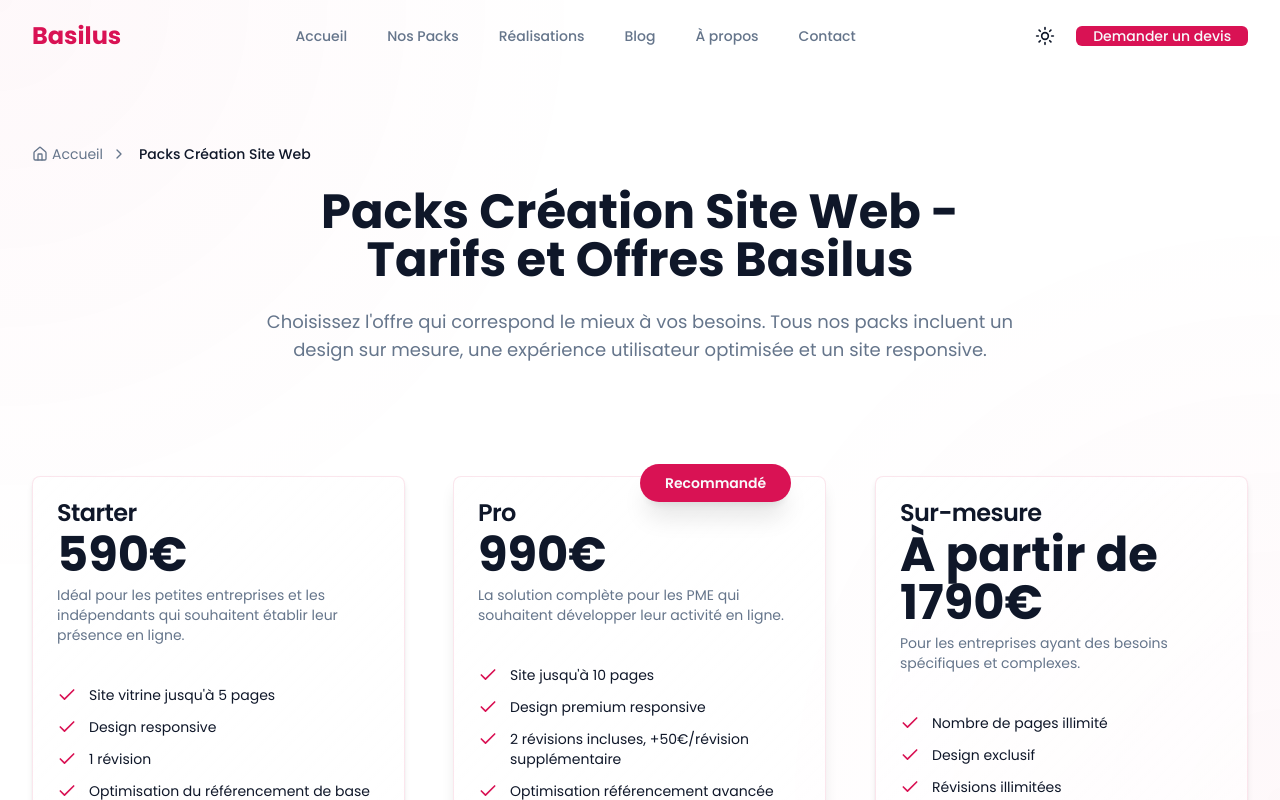
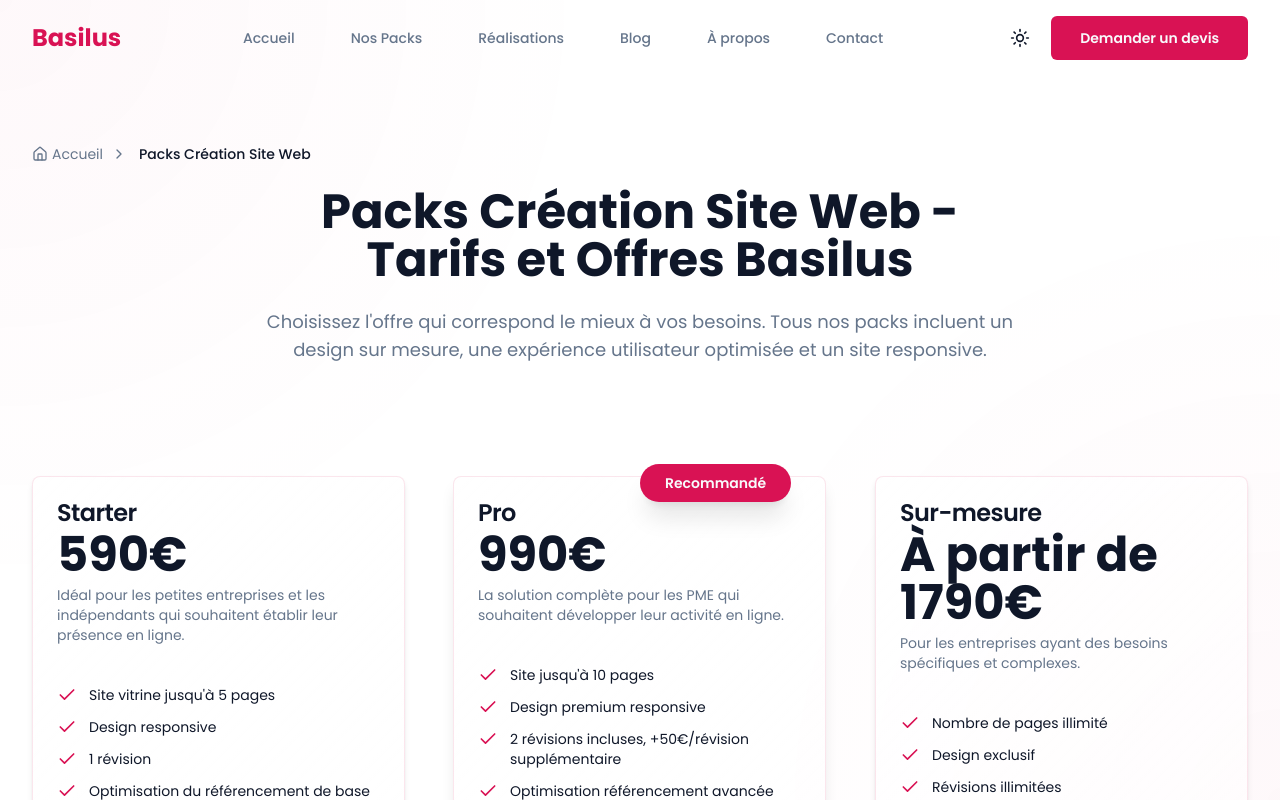
Before and after one commit to xertyde/basilus, a Next.js app: page /packs in a window 1280 px wide. Shown: the top 800 px of the page. Built offline with nearby package versions, Linux system fonts and the light colour scheme.

Commit message:
Refactor header component: Update navigation item spacing and button size for improved layout consistency and user experience.

```diff
--- a/components/layout/header.tsx
+++ b/components/layout/header.tsx
@@ -61,17 +61,17 @@ export default function Header() {
               </Link>
             </div>
 
-            {/* Navigation Desktop */}
+            {/* Navigation Desktop - Centrée */}
             <div
               className="hidden md:flex items-center justify-center flex-1"
               style={{ position: 'relative', zIndex: 10001 }}
             >
-              <div className="flex items-center justify-center space-x-6">
+              <div className="flex items-center justify-center space-x-8">
                 {navigation.map((item) => (
                   <Link
                     key={item.name}
                     href={item.href}
-                    className="text-sm font-medium text-muted-foreground hover:text-primary transition-colors whitespace-nowrap py-2 px-2"
+                    className="text-sm font-medium text-muted-foreground hover:text-primary transition-colors whitespace-nowrap py-2 px-3"
                     style={{
                       display: 'block',
                       position: 'relative',
@@ -97,8 +97,8 @@ export default function Header() {
 
               <Button
                 asChild
-                size="sm"
-                className="hidden md:inline-flex justify-center items-center"
+                size="lg"
+                className="hidden md:inline-flex justify-center items-center px-6 py-3 text-sm font-semibold"
                 style={{ position: 'relative', zIndex: 10002 }}
               >
                 <Link
```
